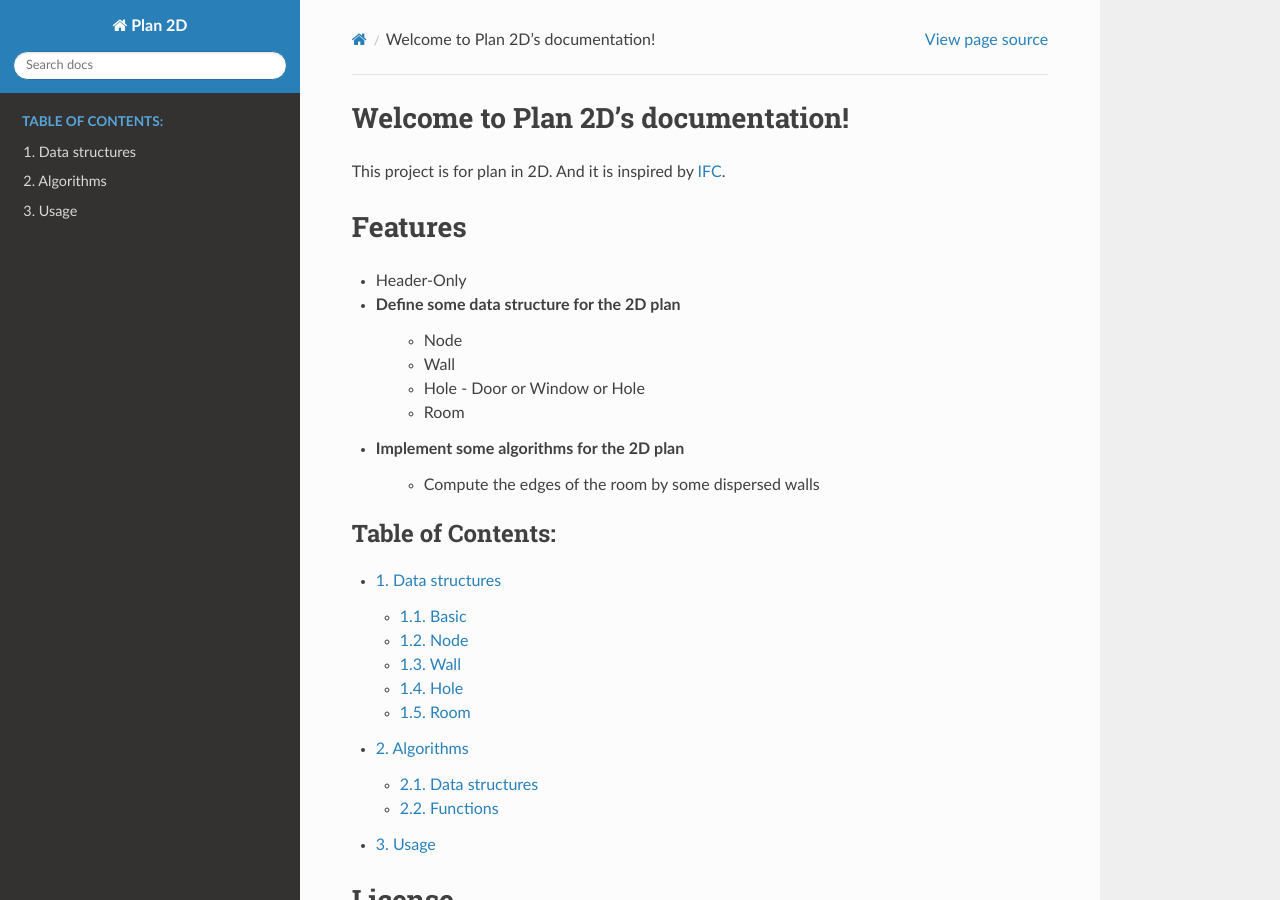
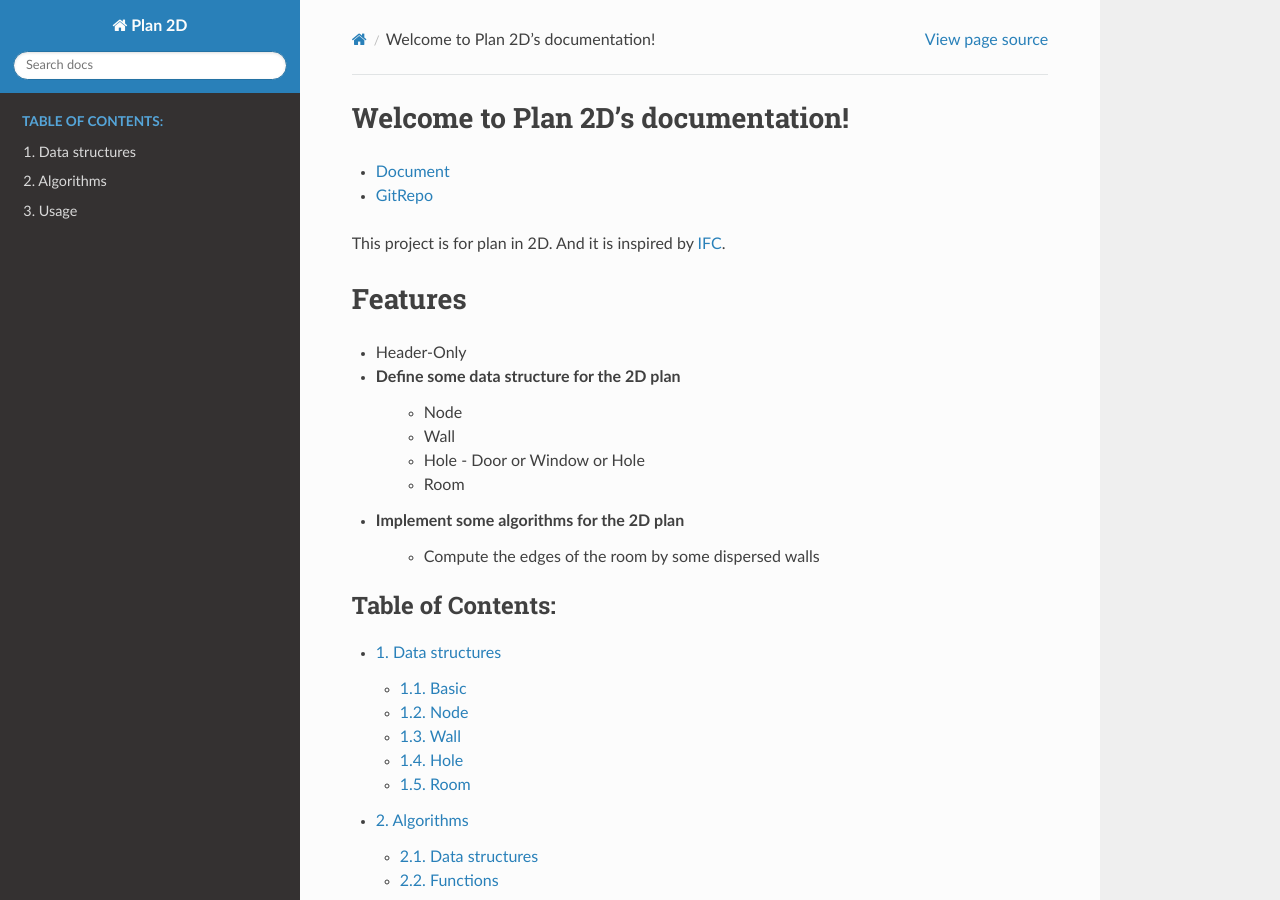
Before and after one commit to bimpp/plan2d, a Sphinx documentation site: the page built from docs/index.rst, in a window 1280 px wide and 900 px high. Built offline with Sphinx 7.4.7 and the Read the Docs theme 2.0.0, drawn with Linux system fonts in a browser that asks for light colours.

Commit message:
Squashed commit of the following:
commit 4057398ae9a93d0f478bc90f97da4eea8ea58f1e
Author: Xing Ji <jixingcn@gmail.com>
Date:   Sun Sep 27 12:09:00 2020 +0800

    add a link url to project

```diff
--- a/docs/index.rst
+++ b/docs/index.rst
@@ -5,6 +5,9 @@
 
 Welcome to Plan 2D's documentation!
 ===================================
+
+* Document_
+* GitRepo_
 
 This project is for plan in 2D. And it is inspired by IFC_.
 
@@ -58,4 +61,6 @@ License
     * OTHER DEALINGS IN THE SOFTWARE.
     */
 
+.. _Document: https://bimpp.io/docs/plan2d
+.. _GitRepo: https://gitee.com/bimpp/plan2d
 .. _IFC: https://technical.buildingsmart.org/standards/ifc/
```
